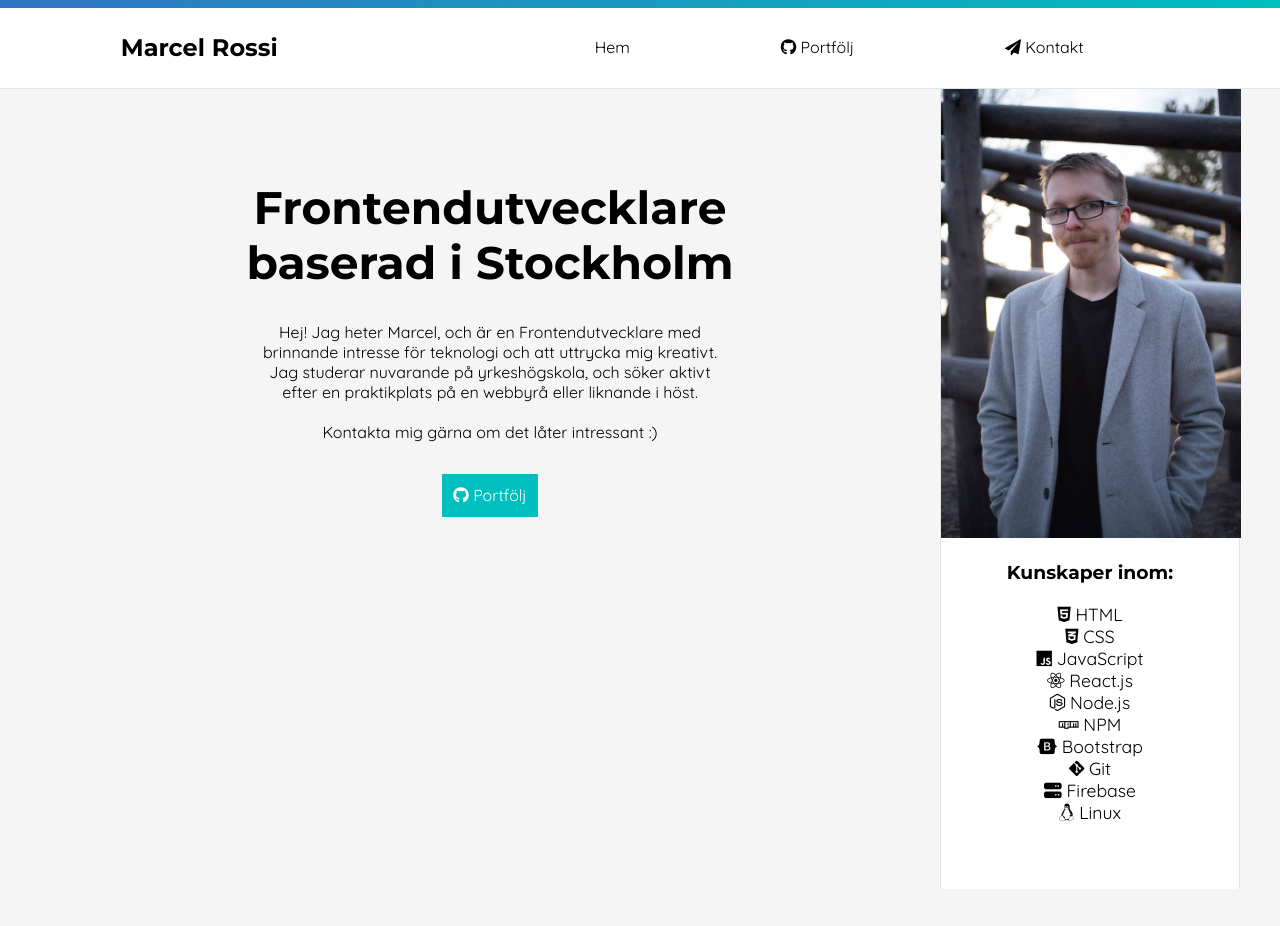
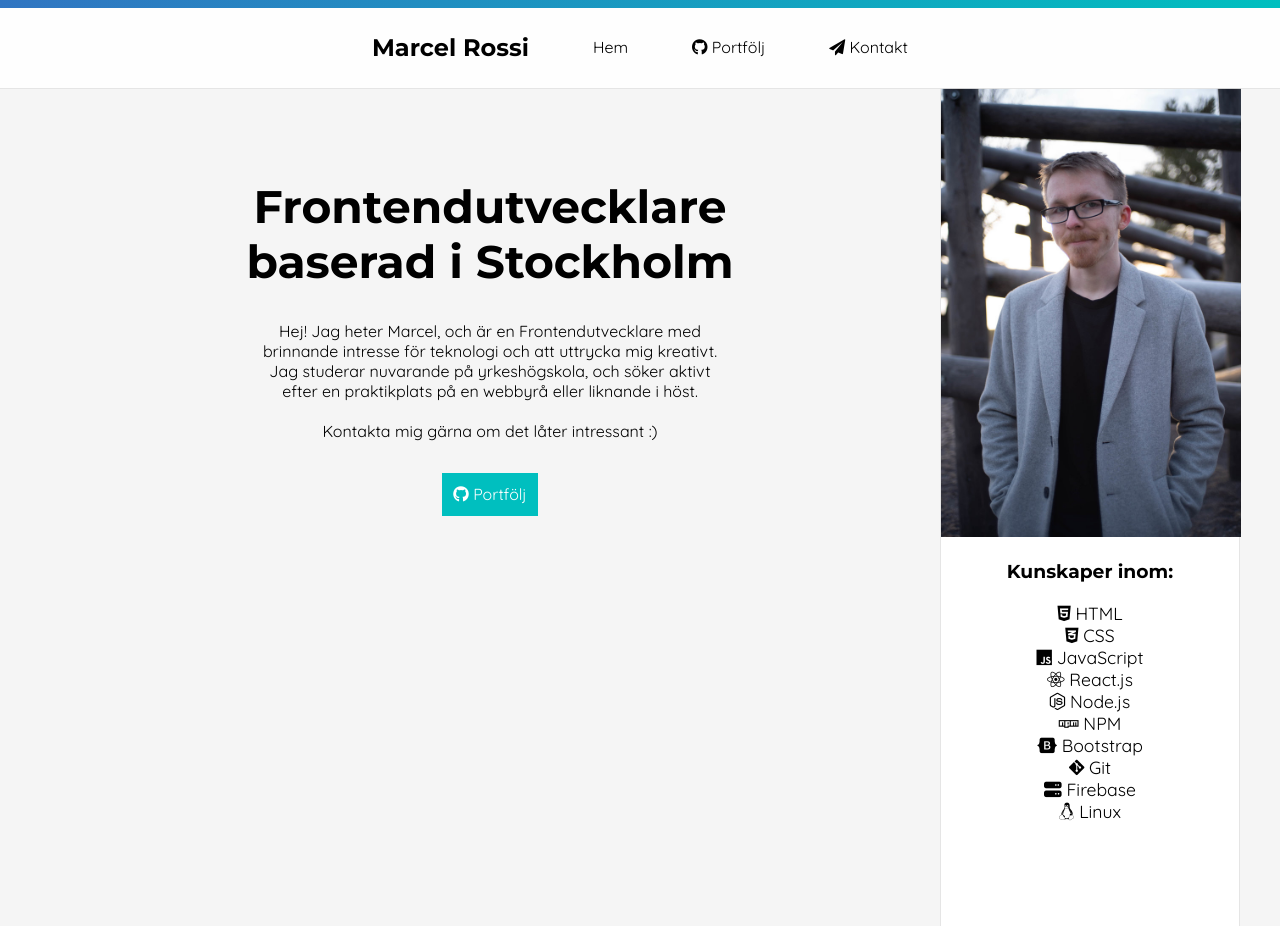
Before and after one commit to MarcelR1998/Individuell-Projektuppgift-2-FE19, a React (Create React App) app: page / in a window 1280 px wide. Before the commit the page ends 889 px from the top, so only its background shows below. Built offline with nearby package versions, Linux system fonts and the light colour scheme.

Commit message:
Made navbar fixed and transparent

```diff
--- a/src/App.css
+++ b/src/App.css
@@ -25,7 +25,7 @@ body{
 h1{
   font-family: 'Montserrat', sans-serif;
   width: fit-content;
-  margin: 2em auto 0;
+  margin: calc(11vh + 2em) auto 0;
   /*margin-top: 0.5em;*/
   font-size:calc(20px + 2vw);
 }
@@ -41,32 +41,39 @@ h3{
 }
 
 nav {
+  position: fixed;
+  width: 100%;
+  top: 0;
+}
+
+#navBarContents {
   display: flex;
   justify-content: space-around;
   align-items: center;
-  min-height: 10vh;
-  background-color: white;
+  height: 10vh;
+  background-color: rgba(255, 255, 255, 0.9);
   border-bottom: 1px solid rgba(0, 0, 0, 0.10);
 }
 
 .nav-links {
-  width: 50%;
+  width: 95%;
+  max-width: 600px;
   display: flex;
   justify-content: space-around;
   align-items: center;
   list-style: none;
 }
 
-.navStyle{
+.navLinkStyle{
   color: black;
   text-decoration: none;
 }
 
-.navStyle:hover {
+.navLinkStyle:hover {
 text-decoration: none;
 }
 
-.navStyle::after {
+.navLinkStyle::after {
   content: "";
   display: block;
   width: 0;
@@ -76,7 +83,7 @@ text-decoration: none;
   margin: auto;
 }
 
-.navStyle:hover::after {
+.navLinkStyle:hover::after {
   width: 100%;
   transition: width .3s;
 }
@@ -127,11 +134,6 @@ margin-bottom: 2em;
 background: linear-gradient(90deg, rgba(49,117,194,1) 0%, rgba(0,191,191,1) 100%);;
 }
 
-#vectorImage {
-  width: 80%;
-  max-width: 400px;
-}
-
 #profilePicture{
   width: 300px;
 }
@@ -141,6 +143,7 @@ background: linear-gradient(90deg, rgba(49,117,194,1) 0%, rgba(0,191,191,1) 100%
   border-left: 1px solid rgba(0, 0, 0, 0.10);
   border-right: 1px solid rgba(0, 0, 0, 0.10);
   height: 100%;
+  margin-top: 11vh;
 }
 
 aside li{
@@ -156,6 +159,10 @@ p{
 ul{
  list-style: none;
  padding-inline-start: 0;
+}
+
+#loading{
+  margin: 16vh auto 1em auto;
 }
 
 #search{
@@ -212,10 +219,6 @@ ul{
   display: none !important;
 }
 
-nav {
-  justify-content: space-evenly;
-}
-
 .nav-links{
   justify-content: space-between;
 }
@@ -225,6 +228,10 @@ nav {
   margin-top: 2em;
 }
 
+#aside{
+  margin-top: 0;
+}
+
 #textContainer {
   max-width: 80%;
 }
--- a/src/App.js
+++ b/src/App.js
@@ -12,13 +12,14 @@ class App extends Component {
     return (
       <Router>
         <div className="App">
-          <div id="gradientBar"></div>
           <Nav />
-          <Switch>
-            <Route path="/" exact component={Home} />
-            <Route path="/portfolio" component={Portfolio} />
-            <Route path="/contact" component={Contact} />
-          </Switch>
+          <main>
+            <Switch>
+              <Route path="/" exact component={Home} />
+              <Route path="/portfolio" component={Portfolio} />
+              <Route path="/contact" component={Contact} />
+            </Switch>
+          </main>
         </div>
       </Router >
     );
--- a/src/Nav.js
+++ b/src/Nav.js
@@ -5,20 +5,25 @@ class Nav extends Component {
     render() {
         return (
             <nav>
-                <Link className="navStyle" to="/">
-                    <h2>Marcel Rossi</h2>
-                </Link>
-                <ul className="nav-links">
-                    <Link className="navStyle" to="/">
-                        <li>Hem</li>
-                    </Link>
-                    <Link className="navStyle" to="/portfolio">
-                        <li><i className="navFontAwesomeIcons fa fa-github"></i> Portfölj</li>
-                    </Link>
-                    <Link className="navStyle" to="/contact">
-                        <li><i className="navFontAwesomeIcons fa fa-paper-plane"></i> Kontakt</li>
-                    </Link>
-                </ul>
+                <div id="gradientBar"></div>
+                <div id="navBarContents">
+                    <ul className="nav-links">
+                        <li>
+                            <Link className="navLinkStyle" to="/">
+                                <h2>Marcel Rossi</h2>
+                            </Link>
+                        </li>
+                        <li>
+                            <Link className="navLinkStyle" to="/">Hem</Link>
+                        </li>
+                        <li>
+                            <Link className="navLinkStyle" to="/portfolio"><i className="navFontAwesomeIcons fa fa-github"></i> Portfölj</Link>
+                        </li>
+                        <li>
+                            <Link className="navLinkStyle" to="/contact"><i className="navFontAwesomeIcons fa fa-paper-plane"></i> Kontakt</Link>
+                        </li>
+                    </ul>
+                </div>
             </nav>
         );
     }
--- a/src/Portfolio.js
+++ b/src/Portfolio.js
@@ -47,7 +47,7 @@ class Portfolio extends Component {
         var { isLoaded, items, starred } = this.state;
 
         if (!isLoaded) {
-            return <h3><i className="fas fa-sync fa-spin"></i></h3>;
+            return <h3 id="loading"><i className="fas fa-sync fa-spin"></i></h3>;
         } else {
             return (
                 <div>
```
